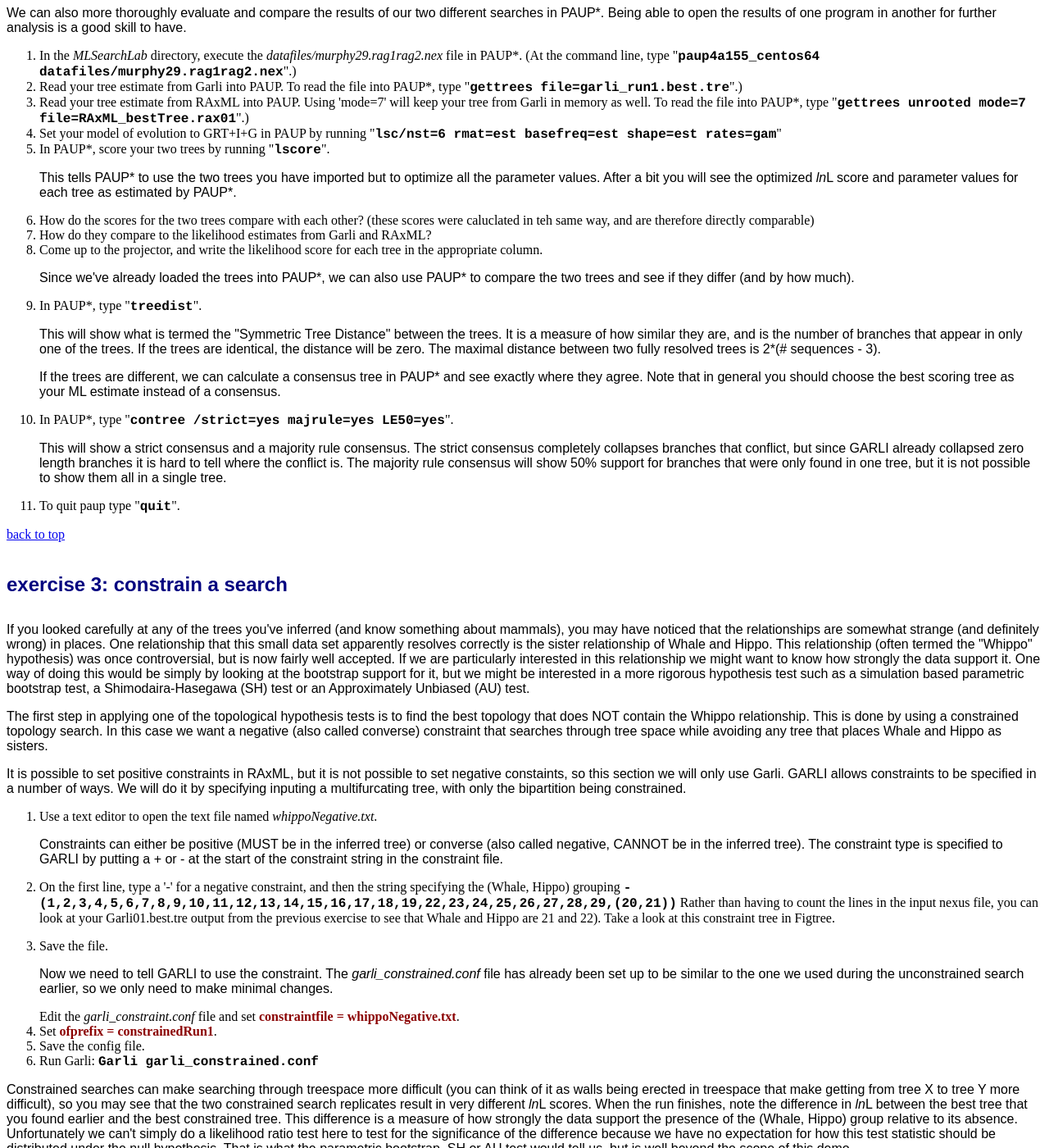
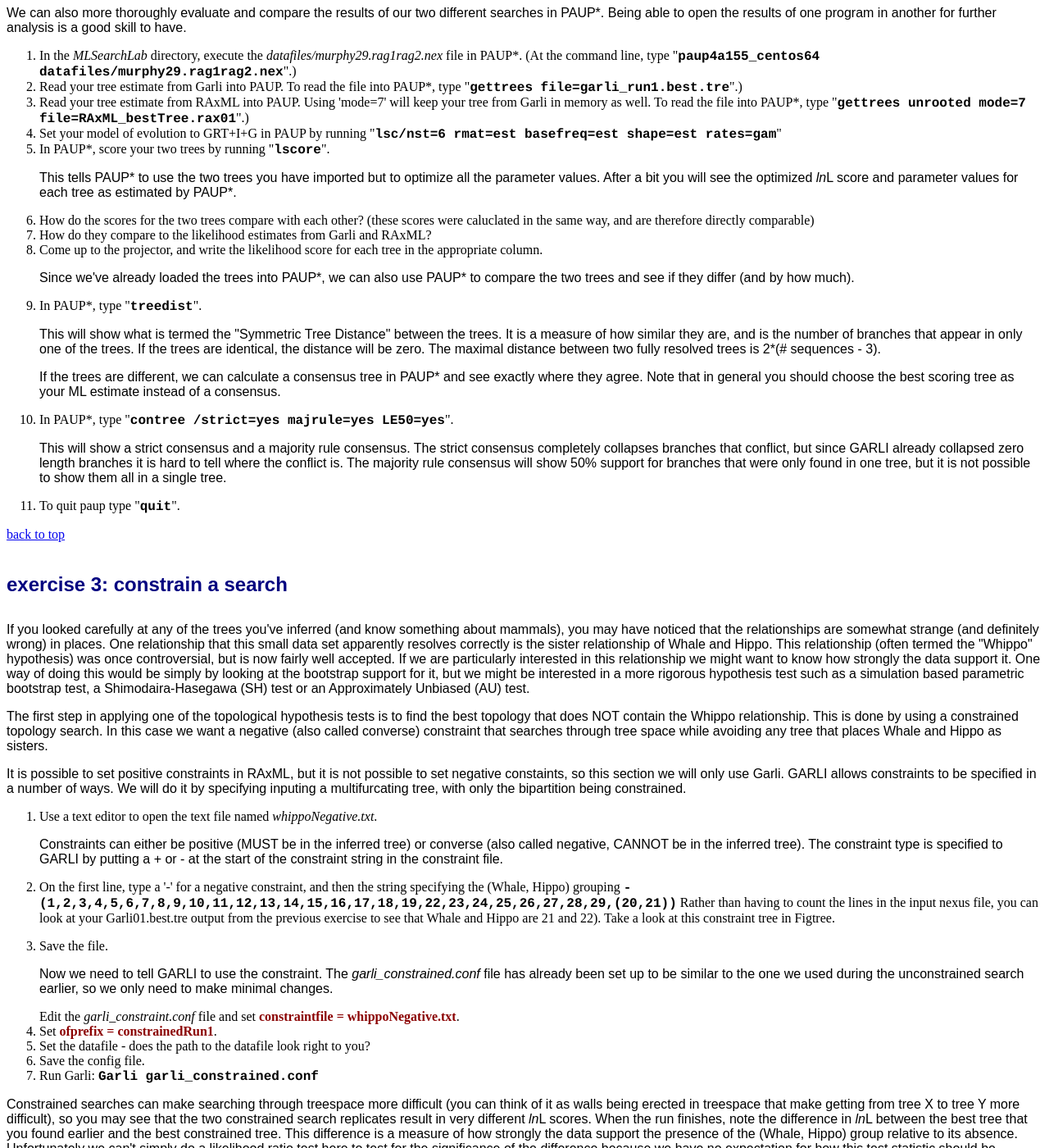
Before and after one commit to McTavishLab/mctavishlab.github.io, a Jekyll site: the page MLsearchLab.html, which Jekyll copies as it is, in a window 1280 px wide and 1400 px high, scrolled down 3701 px. Shown: the whole window at 82% size. Built offline with Jekyll 4.4.1, drawn with Linux system fonts in a browser that asks for light colours; some of the changed text lies outside the part shown.

Commit message:
fix typo in command

```diff
--- a/MLsearchLab.html
+++ b/MLsearchLab.html
@@ -278,7 +278,7 @@ To read the file into PAUP*, type "<span class="command">gettrees unrooted mode=
 <p>
 This tells PAUP* to use the two trees you have imported but to optimize all the parameter values. After a bit you will see the optimized <i>ln</i>L score and parameter values for each tree as estimated by PAUP*.
 
-</li><li>How do the scores for the two trees compare with each other? (these scores were caluclated in teh same way, and are therefore directly comparable)
+</li><li>How do the scores for the two trees compare with each other? (these scores were caluclated in the same way, and are therefore directly comparable)
 
 </li><li>How do they compare to the likelihood estimates from Garli and RAxML?
 
@@ -324,7 +324,7 @@ Take a look at this constraint tree in Figtree. <!--TODO double check figtree ca
 Now we need to tell GARLI to use the constraint. The <span class="file">garli_constrained.conf</span> file has already been set up to be similar to the one we used during the unconstrained search earlier, so we only need to make minimal changes. </p>
 Edit the <span class="file">garli_constraint.conf</span> file and set <span class="config">constraintfile = whippoNegative.txt</span>.
 </li><li>Set <span class="config">ofprefix = constrainedRun1</span>.
-
+</li><li>Set the datafile - does the path to the datafile look right to you?
 </li><li>Save the config file.
 </li><li>Run Garli:
 <span class="command"> Garli garli_constrained.conf</span>
@@ -432,7 +432,7 @@ Did you get the correct tree?<br>
 
 </li><li>
 <p><span class="command">raxmlHPC -m ASC_GTRGAMMA --asc-corr lewis -p 2 -# 100 -b 123 -s datafiles/sim_variablesites.phy -n asc_corr_boot</span></p>
-<p><span class="command">raxmlHPC -m ASC_GTRGAMMA -f b -t RAxML_bestTree.rax_asc_corr -z RAxML_bootstrap.asc_corr_boot -n asc_corr_bipart</span></p>
+<p><span class="command">raxmlHPC -m ASC_GTRGAMMA -f b -t RAxML_bestTree.asc_corrected -z RAxML_bootstrap.asc_corr_boot -n asc_corr_bipart</span></p>
 
 
 What is the bootstrap support for the one bipartition in the tree?<br>
@@ -597,7 +597,7 @@ Codon-based analyses are very, very slow. We won't do a complete search here, bu
 </li><li>Set <span class="config">ratematrix = 2rate</span>
 </li><li>Set <span class="config">statefrequencies = f3x4</span>
 
-</li><li>Set <span class="config">ratehetmodel = none</span>
+</li><li>Set <span class="config">ratheetmodel = none</span>
 </li><li>Set <span class="config">numratecats = 1</span>
 </li><li>Set <span class="config">invariantsites = none</span>
 </li><li>Save the file, start GARLI.
```
Also changed, not shown: other parts of MLsearchLab.html (+1 -1 lines).
